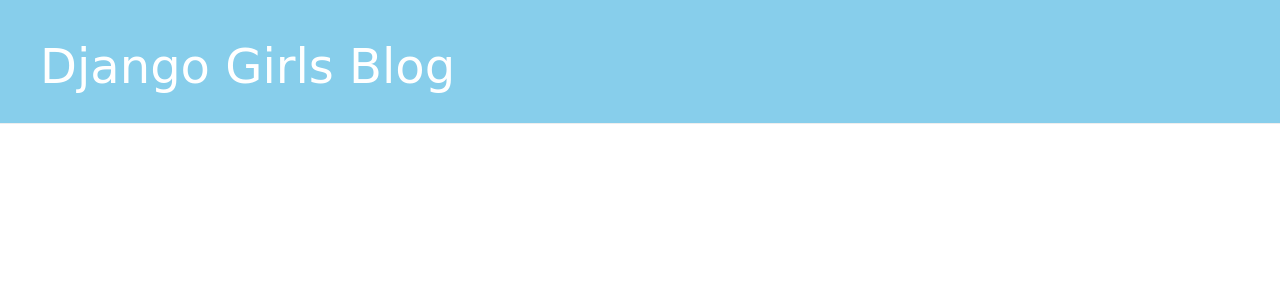
After one commit to YunsikPark/DjangoGirls-Test, a Django app: template django_app/templates/blog/base.html in a window 1280 px wide. The commit adds this page. Shown: the top 300 px of the page. Run offline with Django 3.2, Linux system fonts and the light colour scheme; the template is opened without the code that fills it, so the values that code supplies are empty; some libraries are stand-ins or nearby versions.

Commit message:
applied djangogirls CSS

```diff
--- a/django_app/blog/models.py
+++ b/django_app/blog/models.py
@@ -3,13 +3,13 @@ from django.utils import timezone
 
 class Post(models.Model):
     author = models.ForeignKey('auth.User')
-    title = models.CharField(max_length=200)
+    title = models.CharField(max_length = 200)
     text = models.TextField()
     created_date = models.DateTimeField(
         default = timezone.now
     )
     published_date = models.DateTimeField(
-        blank=True, null=True
+        blank = True, null = True
     )
 
     def publish(self):
--- /dev/null
+++ b/django_app/blog/static/css/blog.css
@@ -0,0 +1,56 @@
+h1 a {
+  color: #fca205;
+  font-family: cursive;
+}
+
+.page-header {
+  background-color: skyblue;
+  margin-top: 0;
+  padding: 20px 20px 20px 40px;
+}
+
+.page-header h1, .page-header h1 a, .page-header h1 a:visited, .page-header h1 a:active {
+  color: #ffffff;
+  font-size: 36pt;
+  text-decoration: none;
+}
+
+.content {
+  margin-left: 40px;
+}
+
+h1, h2, h3, h4 {
+  font-family: cursive;
+}
+
+.date {
+  color: #828282;
+  font-size: 12px;
+}
+
+.save {
+  float: right;
+}
+
+.post-form textarea, .post-form input {
+  width: 100%;
+}
+
+.top-menu, .top-menu:hover, .top-menu:visited {
+  color: #ffffff;
+  float: right;
+  font-size: 26pt;
+  margin-right: 20px;
+}
+
+.post {
+  margin-bottom: 70px;
+}
+
+.post h1 a, .post h1 a:visited {
+  color: #0099cc;
+}
+
+.post-text {
+  color: #394046;
+}
--- /dev/null
+++ b/django_app/blog/static/css/blog.min.css
@@ -0,0 +1 @@
+h1 a{color:#fca205;font-family:cursive}.page-header{background-color:skyblue;margin-top:0;padding:20px 20px 20px 40px}.page-header h1,.page-header h1 a,.page-header h1 a:visited,.page-header h1 a:active{color:#ffffff;font-size:36pt;text-decoration:none}.content{margin-left:40px}h1,h2,h3,h4{font-family:cursive}.date{color:#828282;font-size:12px}.save{float:right}.post-form textarea,.post-form input{width:100%}.top-menu,.top-menu:hover,.top-menu:visited{color:#ffffff;float:right;font-size:26pt;margin-right:20px}.post{margin-bottom:70px}.post h1 a,.post h1 a:visited{color:#0099cc}.post-text{color:#394046}
--- /dev/null
+++ b/django_app/blog/static/scss/blog.scss
@@ -0,0 +1,57 @@
+body {
+  // padding-left: 15px;
+}
+h1 a {
+  color: #fca205;
+  font-family: cursive;
+}
+.page-header{
+  background-color: skyblue;
+  margin-top: 0;
+  padding: 20px 20px 20px 40px;
+}
+
+.page-header h1, .page-header h1 a, .page-header h1 a:visited, .page-header h1 a:active{
+  color: #ffffff;
+  font-size: 36pt;
+  text-decoration: none;
+}
+
+.content {
+  margin-left: 40px;
+}
+
+h1, h2, h3, h4 {
+  font-family: cursive;
+}
+
+.date {
+  color: #828282;
+  font-size: 12px;
+}
+
+.save{
+  float: right;
+}
+
+.post-form textarea, .post-form input {
+  width: 100%;
+}
+
+.top-menu, .top-menu:hover, .top-menu:visited {
+  color: #ffffff;
+  float: right;
+  font-size: 26pt;
+  margin-right: 20px;
+}
+
+.post {
+  margin-bottom: 70px;
+}
+
+.post h1 a, .post h1 a:visited {
+  color: #0099cc;
+}
+.post-text {
+  color: #394046;
+}
--- /dev/null
+++ b/django_app/templates/blog/base.html
@@ -0,0 +1,36 @@
+<!doctype html>
+{% load staticfiles %}
+<html lang="ko">
+<head>
+    <meta charset="UTF-8">
+    <meta name="viewport"
+          content="width=device-width, user-scalable=no, initial-scale=1.0, maximum-scale=1.0, minimum-scale=1.0">
+    <meta http-equiv="X-UA-Compatible" content="ie=edge">
+    <title>Django Girls blog</title>
+    <!-- Latest compiled and minified CSS -->
+    <link rel="stylesheet" href="https://maxcdn.bootstrapcdn.com/bootstrap/3.3.7/css/bootstrap.min.css" integrity="sha384-BVYiiSIFeK1dGmJRAkycuHAHRg32OmUcww7on3RYdg4Va+PmSTsz/K68vbdEjh4u" crossorigin="anonymous">
+
+    <!-- Optional theme -->
+    <link rel="stylesheet" href="https://maxcdn.bootstrapcdn.com/bootstrap/3.3.7/css/bootstrap-theme.min.css" integrity="sha384-rHyoN1iRsVXV4nD0JutlnGaslCJuC7uwjduW9SVrLvRYooPp2bWYgmgJQIXwl/Sp" crossorigin="anonymous">
+
+    <!-- Latest compiled and minified JavaScript -->
+    <script src="https://maxcdn.bootstrapcdn.com/bootstrap/3.3.7/js/bootstrap.min.js" integrity="sha384-Tc5IQib027qvyjSMfHjOMaLkfuWVxZxUPnCJA7l2mCWNIpG9mGCD8wGNIcPD7Txa" crossorigin="anonymous"></script>
+
+    <link rel="stylesheet" href="{% static 'css/blog.css' %}">
+
+</head>
+<body>
+  <div class="page-header">
+    <h1><a href="#">Django Girls Blog</a></h1>
+  </div>
+
+  <div class="content container">
+    <div class="row">
+      <div class="col-md-8">
+        {% block content %}
+        {% endblock %}
+      </div>
+    </div>
+  </div>
+</body>
+</html>
```
Also changed, not shown: django_app/blog/static/css/blog.compact.css (added, +23 -0 lines), django_app/blog/static/css/blog.nested.css (added, +44 -0 lines), django_app/blog/views.py (+13 -2 lines), django_app/templates/blog/post_list.html (+14 -12 lines), django_app/templates/blog/post_list2.html (added, +55 -0 lines).
